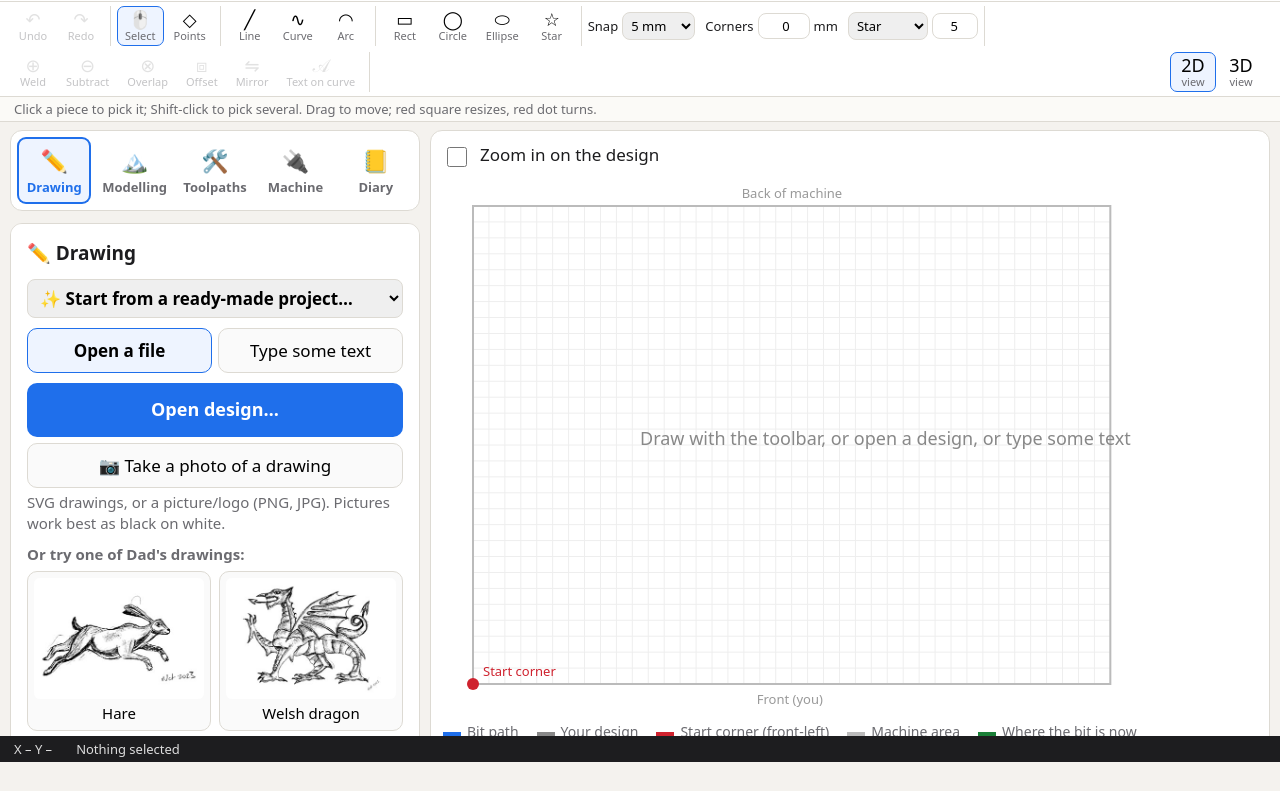
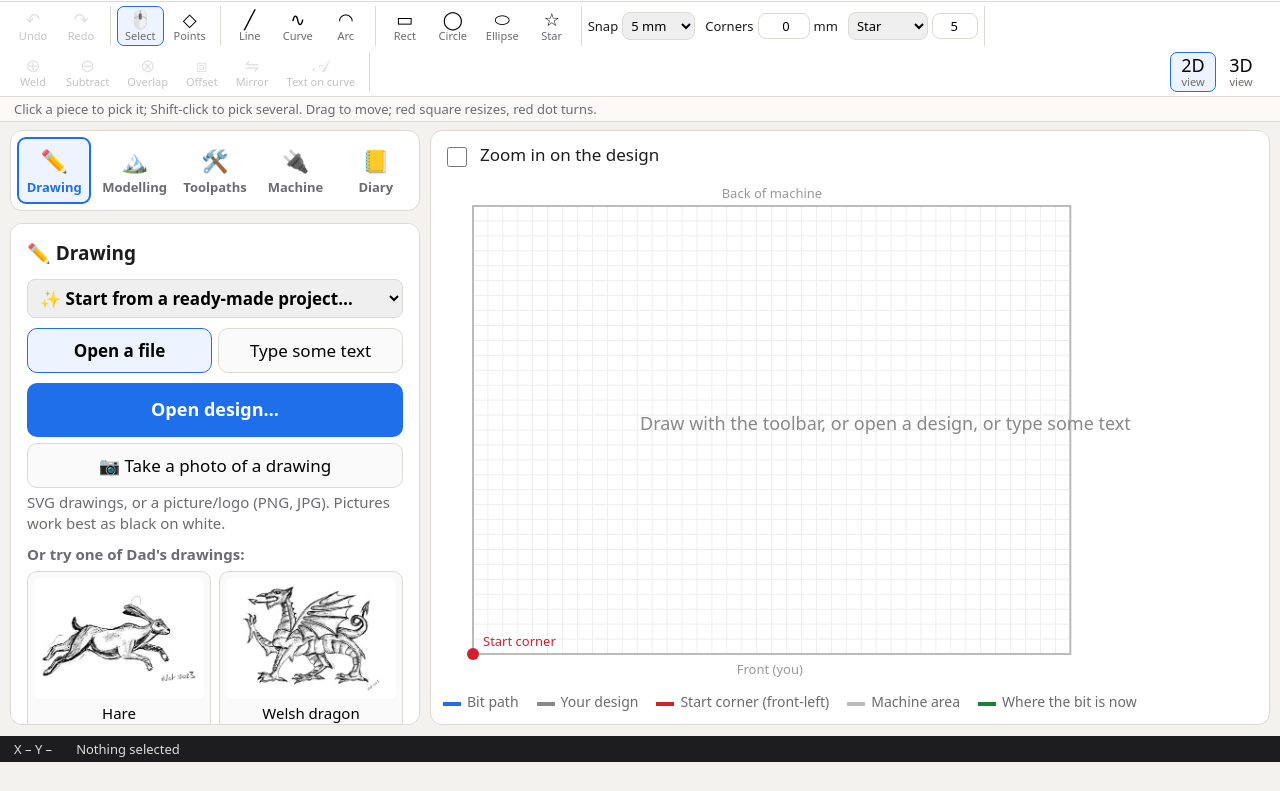
Before and after one commit to KSCNetman/Easy_Carve, a plain HTML site: page index.html in a window 1280 px wide. Shown: the part 38-829 px from the top of the page. After the commit the page ends 800 px from the top, so only its background shows below. Drawn offline with Linux system fonts and the light colour scheme.

Commit message:
Fit the workspace to the window (no page scrolling)
Co-Authored-By: Claude Opus 5.5 <noreply@anthropic.com>
Claude-Session: https://claude.ai/code/session_01Uz68RKQAcPLTHrT7BMreaz

```diff
--- a/index.html
+++ b/index.html
@@ -56,7 +56,7 @@
   #connBadge.on { background: #dafbe1; color: var(--go); }
   main { display: grid; grid-template-columns: 410px 1fr; gap: 10px; padding: 8px 10px; min-height: calc(100vh - 185px); }
   @media (max-width: 900px) { main { grid-template-columns: 1fr; } }
-  .panel { display: flex; flex-direction: column; gap: 12px; position: sticky; top: 8px; max-height: calc(100vh - 175px); }
+  .panel { display: flex; flex-direction: column; gap: 12px; position: sticky; top: 8px; max-height: calc(100vh - 205px); }
   .panel > .step { display: none; overflow-y: auto; flex: 1; min-height: 0; }
   .panel > .step.active { display: block; }
   #menu { display: grid; grid-template-columns: repeat(5, 1fr); gap: 6px; background: var(--panel); border: 1px solid var(--line); border-radius: 12px; padding: 6px; }
@@ -109,7 +109,7 @@
   .stepsel button.sel { background: var(--accent); color: #fff; border-color: var(--accent); }
   progress { width: 100%; height: 18px; margin-top: 8px; }
   .view { background: var(--panel); border: 1px solid var(--line); border-radius: 12px; padding: 12px; display: flex; flex-direction: column; min-height: 420px;
-          position: sticky; top: 8px; height: calc(100vh - 175px); }
+          position: sticky; top: 8px; height: calc(100vh - 205px); }
   @media (max-width: 900px) { .view { position: static; height: 70vh; } }
   #cvWrap { flex: 1; position: relative; min-height: 380px; }
   canvas#cv { position: absolute; inset: 0; width: 100%; height: 100%; }
```
